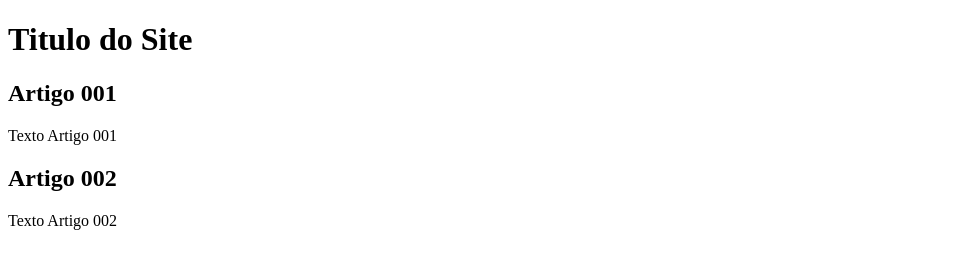
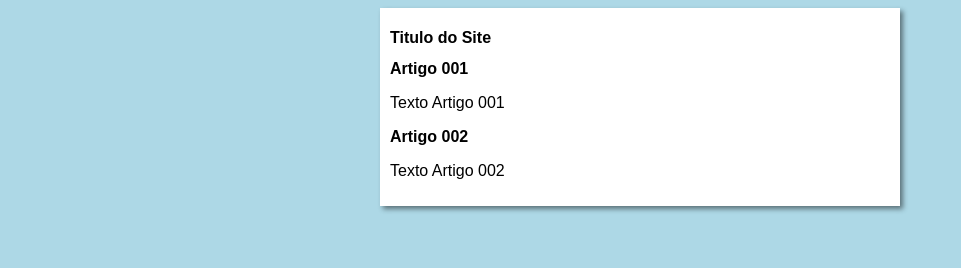
Before and after one commit to Miguel-JHS/Projeto-site, a plain HTML site: page index.html in a window 1280 px wide. Shown: the whole page, without its empty margins (0-961 px from the left). Drawn offline with Linux system fonts and the light colour scheme.

Commit message:
iniciei o Design

```diff
--- a/index.html
+++ b/index.html
@@ -4,6 +4,7 @@
     <meta charset="UTF-8">
     <meta name="viewport" content="width=device-width, initial-scale=1.0">
     <title>Titulo</title>
+    <link rel="stylesheet" href="style.css">
 </head>
 <body>
     <main>
--- /dev/null
+++ b/style.css
@@ -0,0 +1,16 @@
+* {
+    font-family: Arial, Helvetica, sans-serif;
+    font-size: 16px;
+}
+
+body {
+    background-color: lightblue;
+}
+
+main {
+    background-color: white;
+    width: 500px;
+    margin: auto;
+    padding: 10px;
+    box-shadow: 3px 3px 5px rgba(0, 0, 0, 0.473);
+}
```
